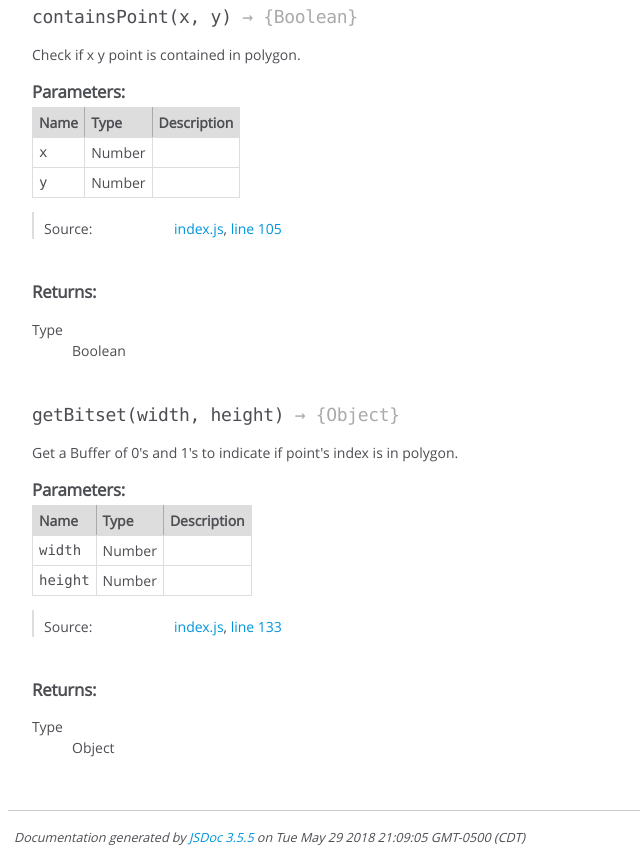
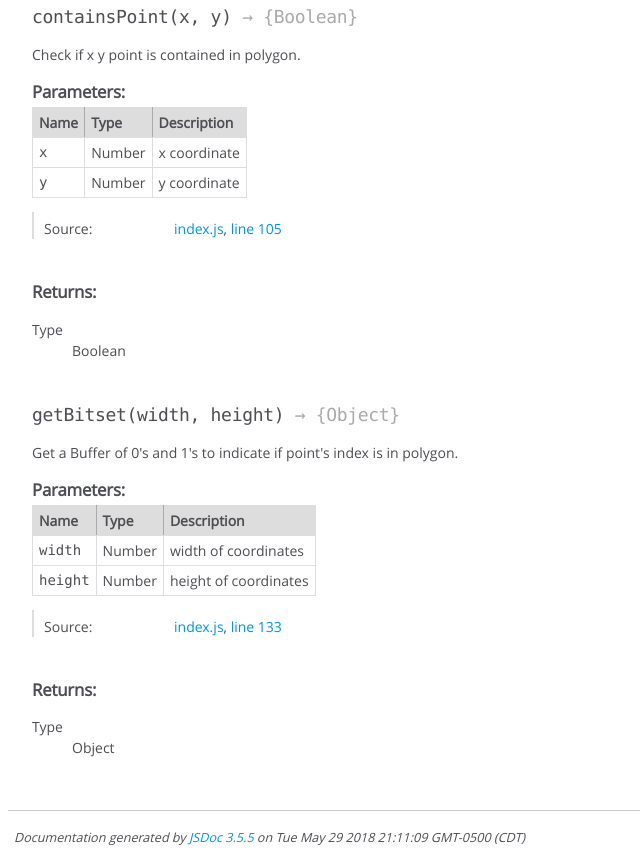
Before and after one commit to kevinGodell/polygon-points, a website: page docs/PolygonPoints.html in a window 1280 px wide. Shown: the part 931-1793 px from the top of the page, without its empty margins (0-640 px from the left). Drawn offline with Linux system fonts and the light colour scheme.

Commit message:
update docs

```diff
--- a/docs/PolygonPoints.html
+++ b/docs/PolygonPoints.html
@@ -442,7 +442,7 @@
 
 
 
-            <td class="description last"></td>
+            <td class="description last">x coordinate</td>
         </tr>
 
 
@@ -465,7 +465,7 @@
 
 
 
-            <td class="description last"></td>
+            <td class="description last">y coordinate</td>
         </tr>
 
 
@@ -618,7 +618,7 @@
 
 
 
-            <td class="description last"></td>
+            <td class="description last">width of coordinates</td>
         </tr>
 
 
@@ -641,7 +641,7 @@
 
 
 
-            <td class="description last"></td>
+            <td class="description last">height of coordinates</td>
         </tr>
 
 
@@ -750,7 +750,7 @@
 <br class="clear">
 
 <footer>
-    Documentation generated by <a href="https://github.com/jsdoc3/jsdoc">JSDoc 3.5.5</a> on Tue May 29 2018 21:09:05 GMT-0500 (CDT)
+    Documentation generated by <a href="https://github.com/jsdoc3/jsdoc">JSDoc 3.5.5</a> on Tue May 29 2018 21:11:09 GMT-0500 (CDT)
 </footer>
 
 <script> prettyPrint(); </script>
```
Also changed, not shown: docs/index.html (+1 -1 lines), docs/index.js.html (+6 -6 lines).
